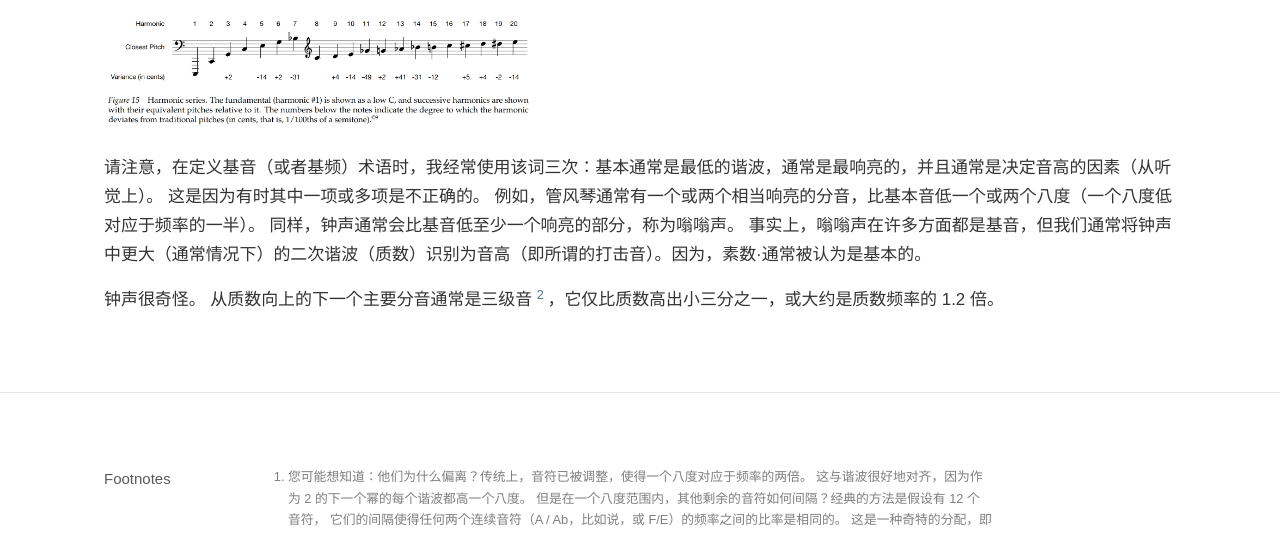
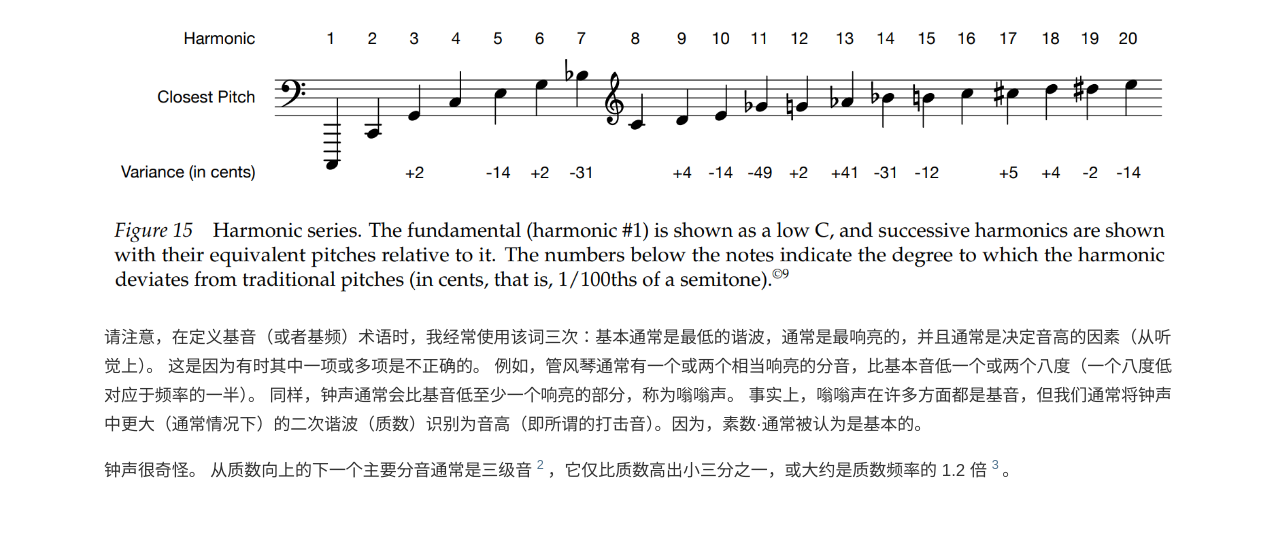
Before and after one commit to lupu2022/Computational-Music-Synthesis, a plain HTML site: page ch_02.html in a window 1280 px wide. Shown: the part 4504-5037 px from the top of the page. Drawn offline with Linux system fonts and the light colour scheme.

Commit message:
clean code

```diff
--- a/ch_02.html
+++ b/ch_02.html
@@ -121,7 +121,7 @@
         但许多谐波非常接近。
     </p>
 
-    <p><d-figure><img src="images/figure_15.png" alt="Figure 15" width="40%" /></d-figure> </p>
+    <p><d-figure><img src="images/figure_15.png" alt="Figure 15" width="100%" /></d-figure> </p>
 
     <p>
         请注意，在定义基音（或者基频）术语时，我经常使用该词三次：基本通常是最低的谐波，通常是最响亮的，并且通常是决定音高的因素（从听觉上）。
@@ -132,8 +132,10 @@
 
     <p>
         钟声很奇怪。 从质数向上的下一个主要分音通常是三级音
-        <d-footnote id="1">在钟声中，我们对这些不太常见的分音，称呼为：hum, prime, tierce, quint, nominal, deciem, undeciem </d-footnote>
-        ，它仅比质数高出小三分之一，或大约是质数频率的 1.2 倍。
+        <d-footnote id="2">在钟声中，我们对这些不太常见的分音，称呼为：hum, prime, tierce, quint, nominal, deciem, undeciem </d-footnote>
+        ，它仅比质数高出小三分之一，或大约是质数频率的 1.2 倍
+        <d-footnote id="3">  </d-footnote>
+        。
     </p>
 
 </d-article>
```
